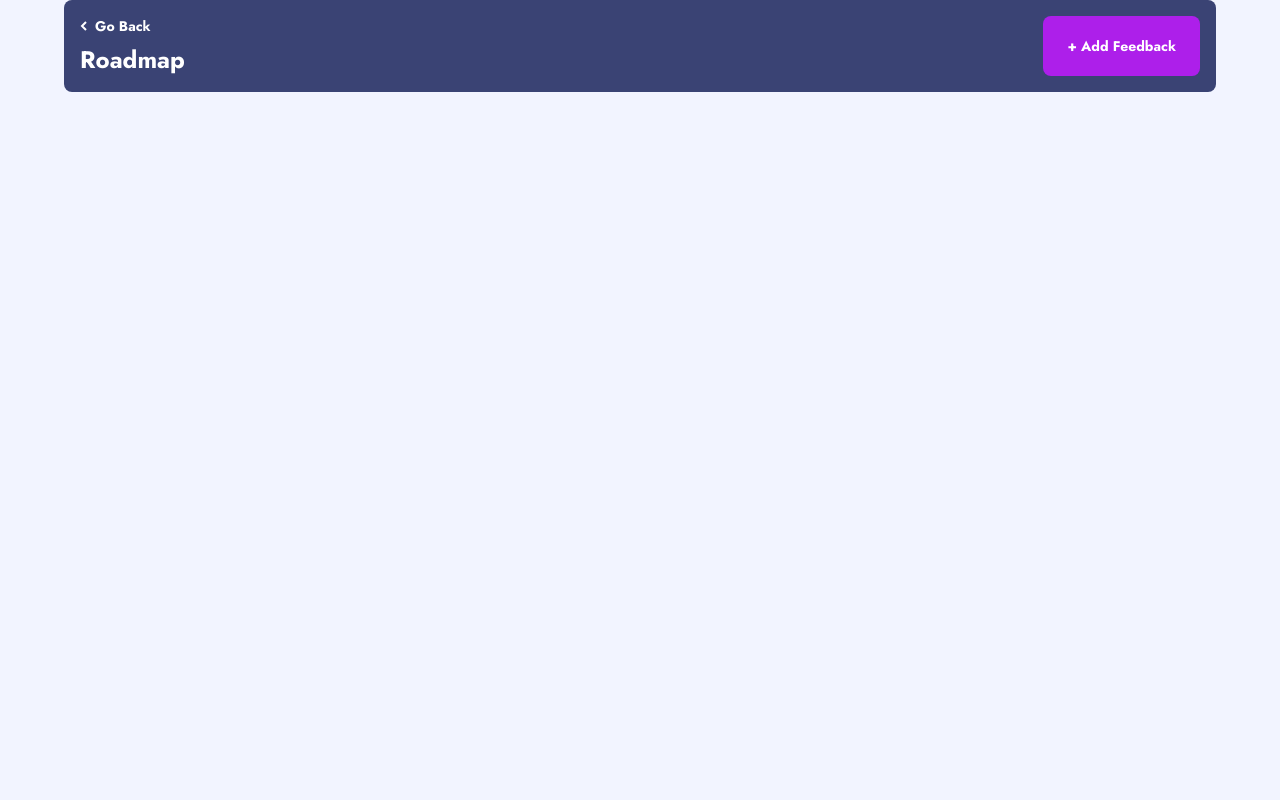
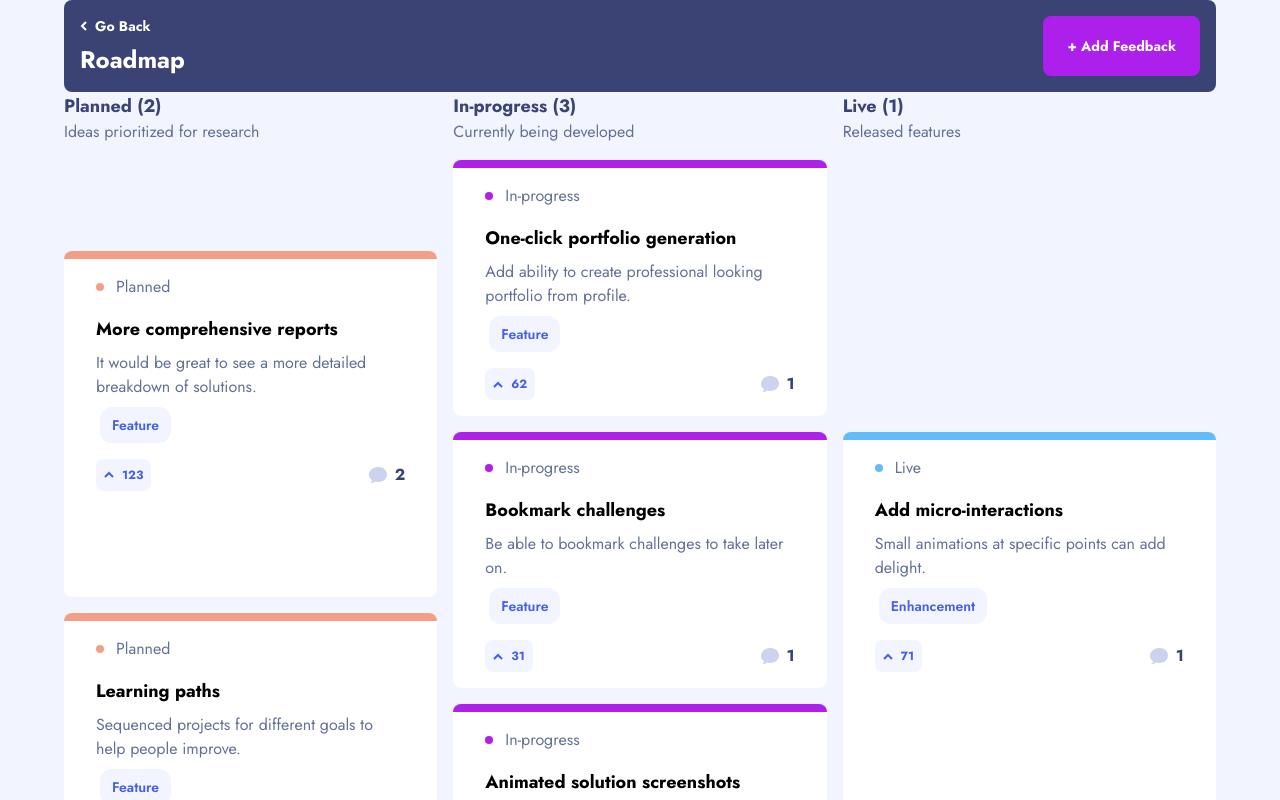
Before and after one commit to dziabak/product-feedback-app, a React (Vite) app: page /roadmap in a window 1280 px wide. Shown: the top 800 px of the page. Built offline with nearby package versions, Linux system fonts and the light colour scheme.

Commit message:
Implemented 'Roadmap' page with components and data fetching Added new 'FeedbackTileRoadmap' component and added experimental changes to 'FeedbackTile' Added new data fetching functions in 'http.ts' Created 'helpers.ts' file with helper functions

```diff
--- a/src/components/feeedback-tile/FeedbackTile.tsx
+++ b/src/components/feeedback-tile/FeedbackTile.tsx
@@ -1,5 +1,7 @@
 // BUILT-IN IMPORTS
 import { Link } from "react-router-dom";
+// INTERNAL IMPORTS
+import { capitalizeString } from "../../utils/helpers";
 
 const FeedbackTile = ({
 	upvotes,
@@ -7,23 +9,36 @@ const FeedbackTile = ({
 	title,
 	description,
 	comments,
-}: {
+}: // status,
+{
 	upvotes: number;
 	category: string;
 	title: string;
 	description: string;
 	comments: number;
+	status: string;
 }) => {
-	function capitalizeFirstLetter(str: string) {
-		return str.charAt(0).toUpperCase() + str.slice(1);
-	}
-
-	const categoryCapitalized = capitalizeFirstLetter(category)
+	const categoryCapitalized = capitalizeString(category);
+	// const statusCapitalized = capitalizeString(status);
 
 	return (
 		<Link
 			to="/feedback-details"
 			className="flex items-center justify-between px-8 py-4 rounded-lg bg-white">
+			{/* {status !== "suggestion" && (
+				<div>
+					{status === "" && <div className="w-full h-2 rounded-tl-lg rounded-tr-lg bg-c-orange"></div>}
+					{status === "" && <div className="w-full h-2 rounded-tl-lg rounded-tr-lg bg-c-orange"></div>}
+					{status === "" && <div className="w-full h-2 rounded-tl-lg rounded-tr-lg bg-c-orange"></div>}
+					<div className="flex items-center">
+						{status === "" && <div className="w-1 p-1 mr-3 rounded-full bg-c-orange"></div>}
+						{status === "" && <div className="w-1 p-1 mr-3 rounded-full bg-c-orange"></div>}
+						{status === "" && <div className="w-1 p-1 mr-3 rounded-full bg-c-orange"></div>}
+						<p className="text-c-dark-gray">{statusCapitalized}</p>
+					</div>
+				</div>
+			)} */}
+
 			<div className="flex items-start space-x-12">
 				<button className="flex flex-col items-center p-2 space-y-2 text-xs font-bold rounded-lg bg-c-gray text-c-light-blue">
 					<svg width="10" height="7" xmlns="http://www.w3.org/2000/svg">
--- /dev/null
+++ b/src/components/feeedback-tile/FeedbackTileRoadmap.tsx
@@ -0,0 +1,91 @@
+// BUILT-IN IMPORTS
+import { Link } from "react-router-dom";
+// INTERNAL IMPORTS
+import { capitalizeString } from "../../utils/helpers";
+
+const FeedbackTileRoadmap = ({
+	upvotes,
+	category,
+	title,
+	description,
+	comments,
+	status,
+}: {
+	upvotes: number;
+	category: string;
+	title: string;
+	description: string;
+	comments: number;
+	status: string;
+}) => {
+	const categoryCapitalized = capitalizeString(category);
+	const statusCapitalized = capitalizeString(status);
+
+	return (
+		<Link to="/feedback-details" className="rounded-lg bg-white">
+			{status === "planned" && (
+				<div className="w-full h-2 rounded-tl-lg rounded-tr-lg bg-c-orange"></div>
+			)}
+			{status === "in-progress" && (
+				<div className="w-full h-2 rounded-tl-lg rounded-tr-lg bg-c-magenta"></div>
+			)}
+			{status === "live" && (
+				<div className="w-full h-2 rounded-tl-lg rounded-tr-lg bg-c-aqua"></div>
+			)}
+			<div className="px-8 py-4 space-y-4">
+				<div className="flex items-center">
+					{status === "planned" && (
+						<div className="w-1 p-1 mr-3 rounded-full bg-c-orange"></div>
+					)}
+					{status === "in-progress" && (
+						<div className="w-1 p-1 mr-3 rounded-full bg-c-magenta"></div>
+					)}
+					{status === "live" && (
+						<div className="w-1 p-1 mr-3 rounded-full bg-c-aqua"></div>
+					)}
+					<p className="text-c-dark-gray">{statusCapitalized}</p>
+				</div>
+
+				<div className="space-y-2">
+					<p className="text-lg font-bold">{title}</p>
+					<p className="text-c-dark-gray">{description}</p>
+					<p className="inline-block px-3 py-2 m-1 text-sm font-semibold transition-colors rounded-xl bg-c-gray text-c-light-blue">
+						{categoryCapitalized}
+					</p>
+				</div>
+
+				<div className="flex items-center justify-between">
+					<button className="flex items-center p-2 space-x-2 text-xs font-bold rounded-lg bg-c-gray text-c-light-blue">
+						<svg width="10" height="7" xmlns="http://www.w3.org/2000/svg">
+							<path
+								d="M1 6l4-4 4 4"
+								stroke="#4661E6"
+								strokeWidth="2"
+								fill="none"
+								fillRule="evenodd"
+							/>
+						</svg>
+						<p>{upvotes}</p>
+					</button>
+
+					<div className="flex items-center space-x-2">
+						<svg width="18" height="16" xmlns="http://www.w3.org/2000/svg">
+							<path
+								d="M2.62 16H1.346l.902-.91c.486-.491.79-1.13.872-1.823C1.036 11.887 0 9.89 0 7.794 0 3.928 3.52 0 9.03 0 14.87 0 18 3.615 18 7.455c0 3.866-3.164 7.478-8.97 7.478-1.017 0-2.078-.137-3.025-.388A4.705 4.705 0 012.62 16z"
+								fill="#CDD2EE"
+								fillRule="nonzero"
+							/>
+						</svg>
+						{comments === undefined ? (
+							<p className="font-bold text-c-dark-blue">0</p>
+						) : (
+							<p className="font-bold text-c-dark-blue">{comments}</p>
+						)}
+					</div>
+				</div>
+			</div>
+		</Link>
+	);
+};
+
+export default FeedbackTileRoadmap;
--- /dev/null
+++ b/src/components/roadmap/RoadmapGrid.tsx
@@ -0,0 +1,43 @@
+// EXTERNAL IMPORTS
+import { useQuery } from "@tanstack/react-query";
+// INTERNAL IMPORTS
+import { fetchWithoutSuggestionsData } from "../../lib/http";
+import RoadmapGridStatus from "./RoadmapGridStatus";
+import LoadingSpinner from "../ui/LoadingSpinner";
+import ErrorBlock from "../ui/ErrorBlock";
+
+const RoadmapGrid = () => {
+	let content!: JSX.Element | JSX.Element[];
+
+	const { data, isFetching, isError } = useQuery({
+		queryKey: ["feedback"],
+		queryFn: fetchWithoutSuggestionsData,
+	});
+
+	if (isFetching) {
+		content = <LoadingSpinner />;
+	}
+
+	if (isError) {
+		content = (
+			<ErrorBlock
+				errorHeader="There was an error"
+				errorMessage="Please try again later"
+			/>
+		);
+	}
+
+	if (data) {
+		content = (
+			<>
+				<RoadmapGridStatus data={data} status="planned" />
+				<RoadmapGridStatus data={data} status="in-progress" />
+				<RoadmapGridStatus data={data} status="live" />
+			</>
+		);
+	}
+
+	return <div className="grid grid-cols-3 gap-4">{content}</div>;
+};
+
+export default RoadmapGrid;
--- /dev/null
+++ b/src/components/roadmap/RoadmapGridStatus.tsx
@@ -0,0 +1,40 @@
+// INTERNAL IMPORTS
+// import FeedbackTile from "../feeedback-tile/FeedbackTile";
+import { ProductRequestsData } from "../../types/types";
+import FeedbackTileRoadmap from "../feeedback-tile/FeedbackTileRoadmap";
+import RoadmapGridStatusHeader from "./RoadmapGridStatusHeader";
+
+const RoadmapGridStatus = ({
+	data,
+	status,
+}: {
+	data: ProductRequestsData;
+	status: string;
+}) => {
+	let content: JSX.Element[];
+
+	const filteredData = data.filter((feedback) => {
+		return feedback.status.includes(status);
+	});
+
+	content = filteredData.map((feedback) => (
+		<FeedbackTileRoadmap
+			key={feedback.id}
+			category={feedback.category}
+			comments={feedback.comments?.length}
+			description={feedback.description}
+			title={feedback.title}
+			upvotes={feedback.upvotes}
+			status={status}
+		/>
+	));
+
+	return (
+		<div className="grid gap-4">
+			<RoadmapGridStatusHeader status={status} value={filteredData.length} />
+			{content}
+		</div>
+	);
+};
+
+export default RoadmapGridStatus;
--- /dev/null
+++ b/src/components/roadmap/RoadmapGridStatusHeader.tsx
@@ -0,0 +1,25 @@
+// INTERNAL IMPORTS
+import { capitalizeString } from "../../utils/helpers";
+
+const RoadmapGridStatusHeader = ({
+	status,
+	value,
+}: {
+	status: string;
+	value: number;
+}) => {
+	const statusCapitalized = capitalizeString(status);
+
+	return (
+		<div>
+			<p className="text-lg font-bold text-c-dark-blue">
+				{statusCapitalized} ({value})
+			</p>
+			{status === "planned" && <p className="text-c-dark-gray">Ideas prioritized for research</p>}
+			{status === "in-progress" && <p className="text-c-dark-gray">Currently being developed</p>}
+			{status === "live" && <p className="text-c-dark-gray">Released features</p>}
+		</div>
+	);
+};
+
+export default RoadmapGridStatusHeader;
--- a/src/components/suggestions/SuggestionsGrid.tsx
+++ b/src/components/suggestions/SuggestionsGrid.tsx
@@ -92,6 +92,7 @@ const SuggestionsGrid = () => {
 				description={feedback.description}
 				title={feedback.title}
 				upvotes={feedback.upvotes}
+				status={feedback.status}
 			/>
 		));
 	}
--- a/src/lib/http.ts
+++ b/src/lib/http.ts
@@ -44,3 +44,26 @@ export const fetchOnlySuggestionsData = async () => {
 
 	return onlySuggestionsData;
 };
+
+export const fetchWithoutSuggestionsData = async () => {
+	const response = await fetch("../data.json");
+	// const response = await fetch(
+	// 	"https://data.json",
+	// 	{ method: "GET", headers: { "Content-Type": "application.json" } }
+	// );
+
+	if (!response.ok) {
+		const error = new Error("Data could not be fetched!");
+		throw error;
+	}
+
+	const allFeedbackData: FeedbackData = await response.json();
+
+	const withoutSuggestionsData = allFeedbackData.productRequests.filter(
+		(feedback) => {
+			return !feedback.status.includes("suggestion");
+		}
+	);
+
+	return withoutSuggestionsData;
+};
--- a/src/pages/Roadmap.tsx
+++ b/src/pages/Roadmap.tsx
@@ -1,10 +1,12 @@
 // INTERNAL IMPORTS
 import RoadmapHeader from "../components/roadmap/RoadmapHeader";
+import RoadmapGrid from "../components/roadmap/RoadmapGrid";
 
 const Roadmap = () => {
 	return (
 		<section className="container">
 			<RoadmapHeader />
+			<RoadmapGrid />
 		</section>
 	);
 };
--- /dev/null
+++ b/src/utils/helpers.ts
@@ -0,0 +1,3 @@
+export const capitalizeString = (string: string) => {
+	return string.charAt(0).toUpperCase() + string.slice(1);
+};
```
